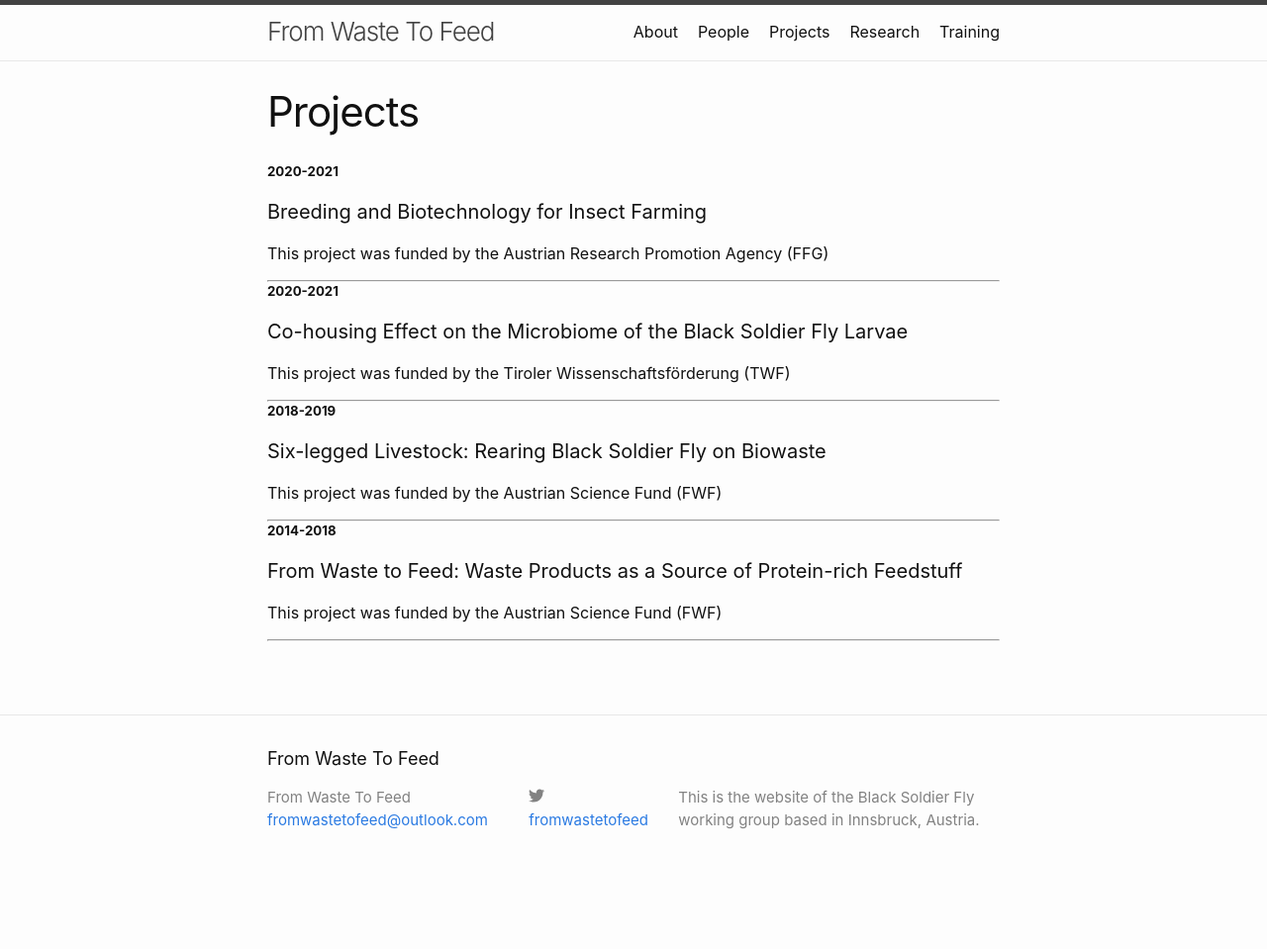
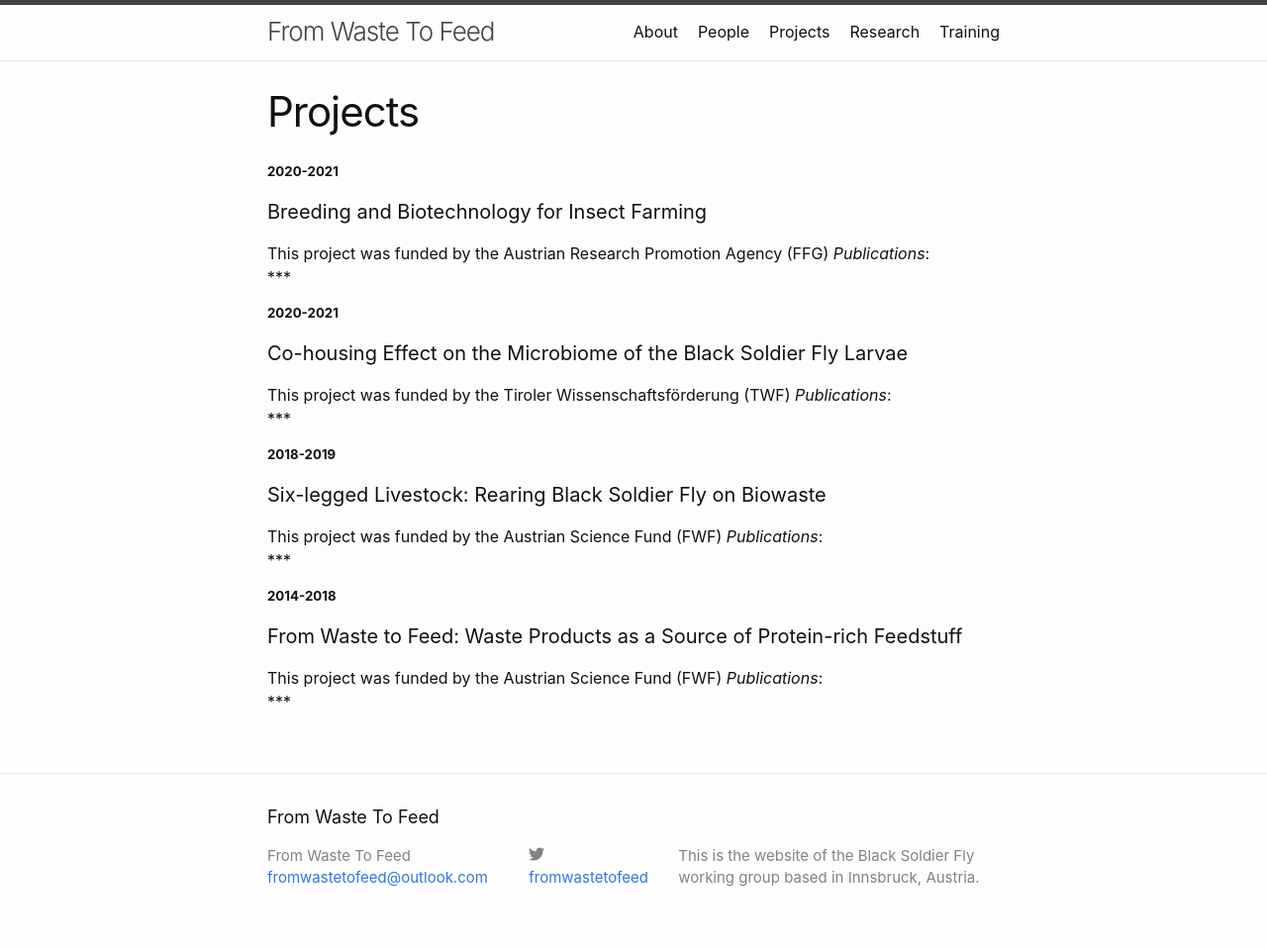
Before and after one commit to tklammsteiner/fromwastetofeed, a Jekyll site: the page built from projects.markdown, in a window 1280 px wide. Shown: the whole page at 99% size. Built offline with Jekyll 4.4.1, drawn with Linux system fonts in a browser that asks for light colours; before the commit the page ends 900 px from its top, so only the background shows below that.

Commit message:
minor changes

```diff
--- a/projects.markdown
+++ b/projects.markdown
@@ -7,23 +7,23 @@ permalink: /projects/
 ##### **2020-2021**
 #### Breeding and Biotechnology for Insect Farming
 This project was funded by the Austrian Research Promotion Agency (FFG)
-
+*Publications*:
 ***
 
 ##### **2020-2021**
 #### Co-housing Effect on the Microbiome of the Black Soldier Fly Larvae
 This project was funded by the Tiroler Wissenschaftsförderung (TWF)
-
- ***
+*Publications*:
+***
 
 ##### **2018-2019**
 #### Six-legged Livestock: Rearing Black Soldier Fly on Biowaste
 This project was funded by the Austrian Science Fund (FWF)
-
+*Publications*:
 ***
 
 ##### **2014-2018**
 #### From Waste to Feed: Waste Products as a Source of Protein-rich Feedstuff
 This project was funded by the Austrian Science Fund (FWF)
-
+*Publications*:
 ***
```
